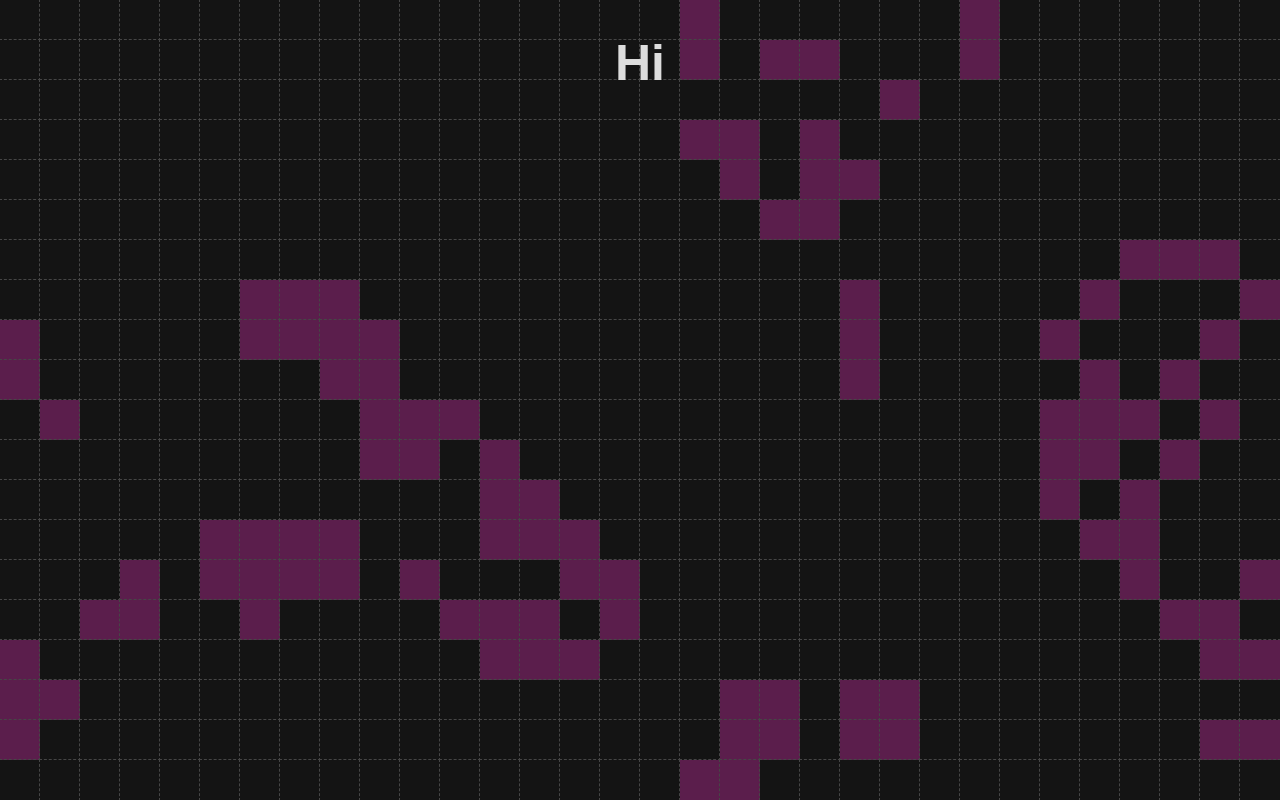
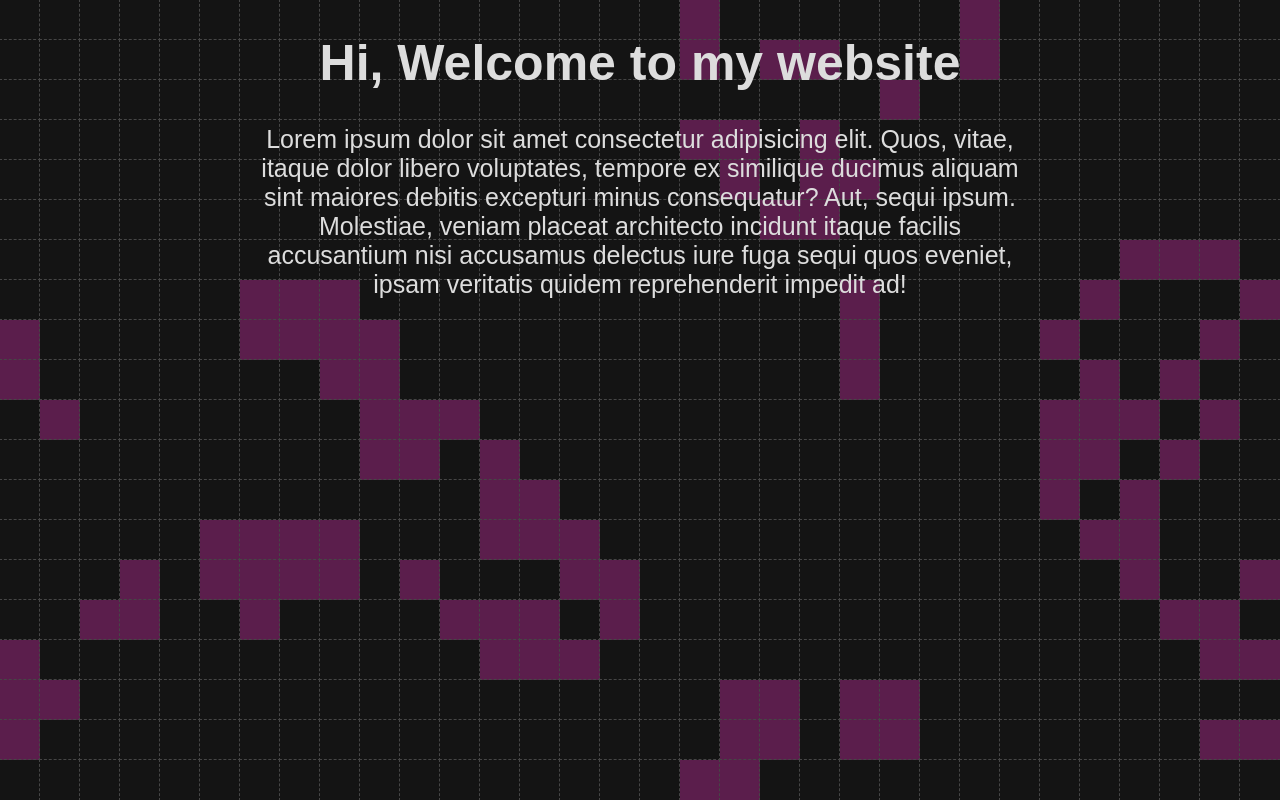
Before and after one commit to wiktor-falek/game-of-life, a plain HTML site: page index.html in a window 1280 px wide. Drawn offline with Linux system fonts and the light colour scheme.

Commit message:
fix scroll in .content

```diff
--- a/grid.js
+++ b/grid.js
@@ -14,7 +14,6 @@ const createTile = (index, rows, columns) => {
     const tile = document.createElement('div');
     tile.classList.add('tile');
     tile.classList.add('tile__dead');
-    //tile.id = index;
     tile.setAttribute('x', index % columns);
     tile.setAttribute('y', Math.floor(index / columns));
     return tile;
--- a/index.html
+++ b/index.html
@@ -15,7 +15,8 @@
     </div>
     <div id="main">
         <div class="content">
-            <h1>Hi</h1>
+            <h1>Hi, Welcome to my website</h1>
+            <p>Lorem ipsum dolor sit amet consectetur adipisicing elit. Quos, vitae, itaque dolor libero voluptates, tempore ex similique ducimus aliquam sint maiores debitis excepturi minus consequatur? Aut, sequi ipsum. Molestiae, veniam placeat architecto incidunt itaque facilis accusantium nisi accusamus delectus iure fuga sequi quos eveniet, ipsam veritatis quidem reprehenderit impedit ad!</p>
         </div>
     </div>
 </body>
--- a/index.js
+++ b/index.js
@@ -16,7 +16,6 @@ window.onload = () => {
                 let cellValue = getCellValue(x, y, board);
                 let tile = document.querySelector(`.tile[x="${x}"][y="${y}"]`);
 
-                // replace tile__dead -> tile__alive and vice versa
                 if (cellValue) {
                     tile.classList.remove("tile__dead");
                     tile.classList.add("tile__alive");
--- a/main.css
+++ b/main.css
@@ -41,14 +41,16 @@ body {
 }
 
 #main {
-    height: 100vh;
     width: 100vw;
+    height: 100%;
+    overflow: auto;
     position: absolute;
     top: 0;
     left: 0;
 }
 
 .content {
+    position: relative;
     width: 60%;
     margin: auto;
     text-align: center;
```
